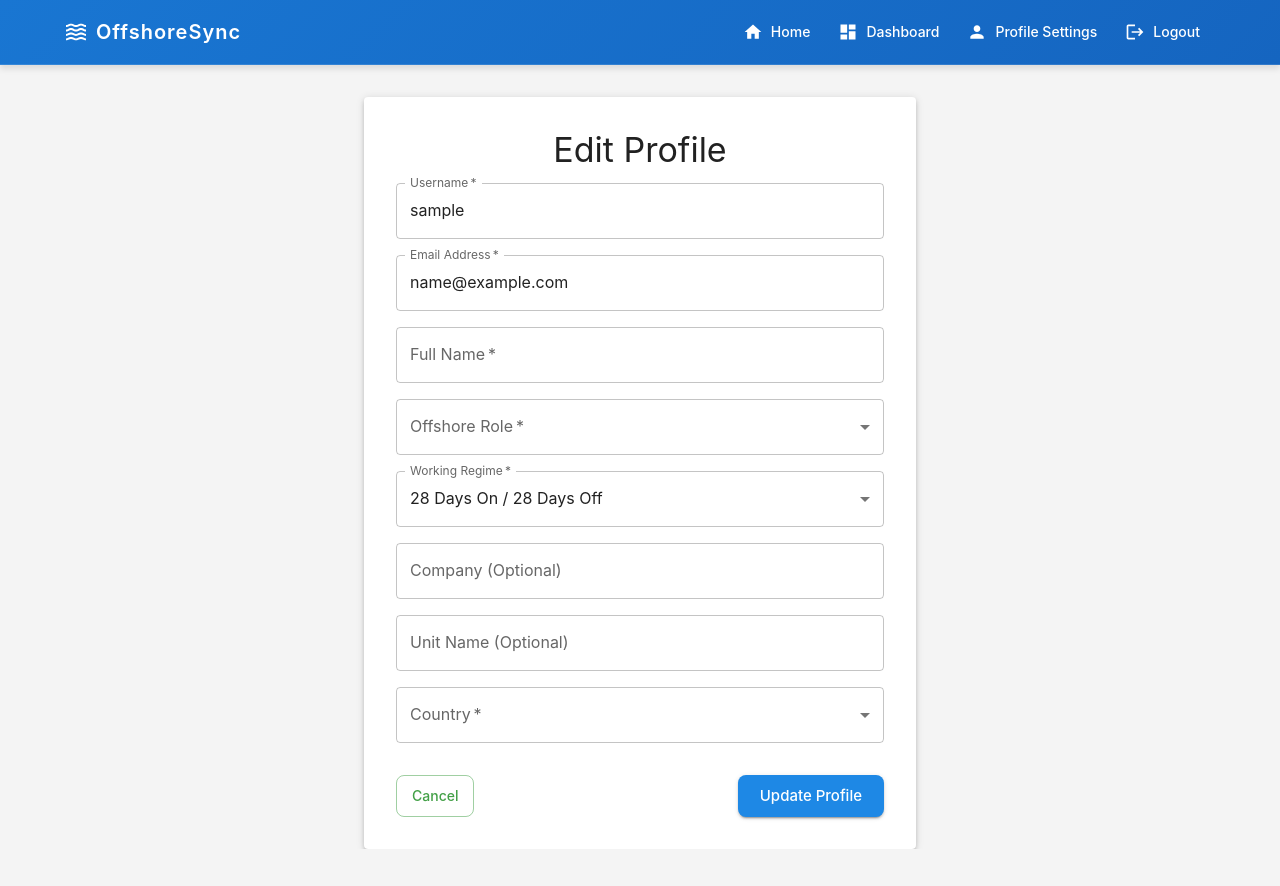
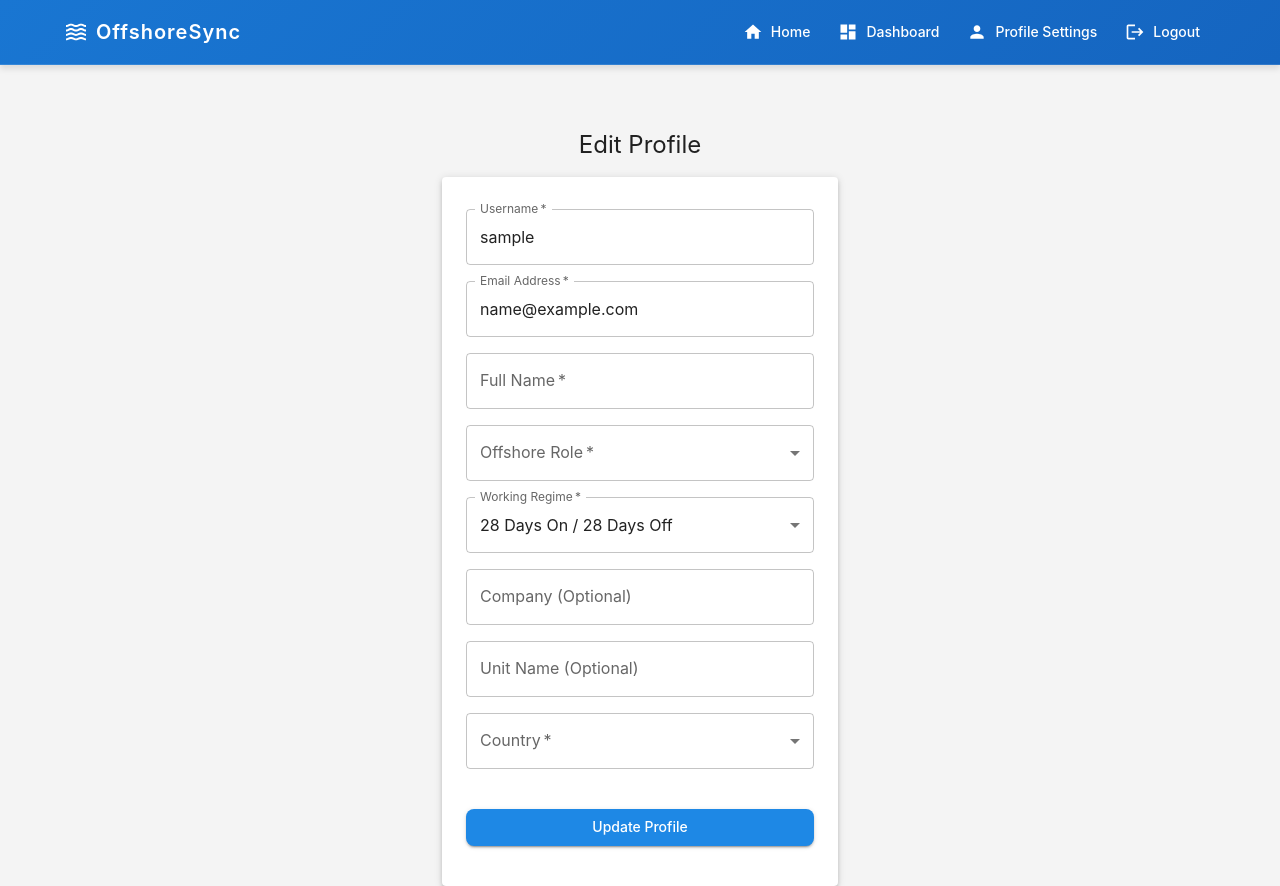
Before and after one commit to OffshoreSync/react-client, a React (Create React App) app: page /edit-profile in a window 1280 px wide. Before the commit the page ends 849 px from the top, so only its background shows below. Built offline with nearby package versions, Linux system fonts and the light colour scheme; sample sign-in values are in the browser's storage.

Commit message:
client: Refactor user edit update

```diff
--- a/src/components/EditProfile.js
+++ b/src/components/EditProfile.js
@@ -33,6 +33,7 @@ const EditProfile = () => {
   const [error, setError] = useState('');
   const [success, setSuccess] = useState('');
   const navigate = useNavigate();
+  const [countryList] = useState(OFFSHORE_COUNTRIES.map(country => country.name));
 
   useEffect(() => {
     // Check if user is logged in
@@ -62,8 +63,15 @@ const EditProfile = () => {
         customOnDutyDays: parsedUser.workingRegime?.onDutyDays || '',
         customOffDutyDays: parsedUser.workingRegime?.offDutyDays || '',
         company: parsedUser.company || '',
+
+        // Explicitly handle country and unitName
         unitName: parsedUser.unitName || '',
         country: parsedUser.country || ''
+      });
+
+      console.log('Initial form data:', {
+        unitName: parsedUser.unitName,
+        country: parsedUser.country
       });
     } catch (error) {
       console.error('Error parsing user data', error);
@@ -100,77 +108,82 @@ const EditProfile = () => {
     setSuccess(''); // Clear success message
   };
 
-  const onSubmit = async e => {
+  const onSubmit = async (e) => {
     e.preventDefault();
+    setError('');
+    setSuccess('');
+
     try {
-      // Determine working regime
-      let finalWorkingRegime;
+      // Prepare data for submission
+      const updateData = {
+        username: formData.username,
+        email: formData.email,
+        fullName: formData.fullName,
+        offshoreRole: formData.offshoreRole,
+        company: formData.company || null,
+
+        // Explicitly include country and unitName
+        country: formData.country || originalUser.country,
+        unitName: formData.unitName || originalUser.unitName,
+      };
+
+      // Handle working regime
       if (formData.workingRegime === 'custom') {
-        const onDutyDays = parseInt(formData.customOnDutyDays, 10);
-        const offDutyDays = parseInt(formData.customOffDutyDays, 10);
-
-        // Validate custom working regime
-        if (isNaN(onDutyDays) || isNaN(offDutyDays)) {
-          setError('Please enter valid numbers for On and Off Duty days');
-          return;
+        updateData.workingRegime = {
+          onDutyDays: parseInt(formData.customOnDutyDays),
+          offDutyDays: parseInt(formData.customOffDutyDays)
+        };
+      } else {
+        const [onDutyDays, offDutyDays] = formData.workingRegime.split('/').map(Number);
+        updateData.workingRegime = { onDutyDays, offDutyDays };
       }
 
-        if (onDutyDays < 7 || offDutyDays < 7) {
-          setError('On and Off Duty days must be at least 7');
-          return;
-        }
+      // Get token from localStorage
+      const token = localStorage.getItem('token');
 
-        if (onDutyDays + offDutyDays > 365) {
-          setError('Total On and Off Duty days must not exceed 365');
-          return;
-        }
+      console.log('Sending update data:', updateData);
 
-        finalWorkingRegime = {
-          onDutyDays,
-          offDutyDays
-        };
-      } else {
-        // Predefined regimes
-        const [onDutyDays, offDutyDays] = formData.workingRegime.split('/').map(Number);
-        finalWorkingRegime = {
-          onDutyDays,
-          offDutyDays
-        };
-      }
+      // Send update request
+      const response = await axios.put(
+        'http://localhost:5000/api/auth/update-profile',
+        updateData,
+        { headers: { Authorization: `Bearer ${token}` } }
+      );
 
-      // Prepare submit data
-      const submitData = {
-        ...formData,
-        workingRegime: finalWorkingRegime,
-        company: formData.company.trim() || null,
-        unitName: formData.unitName.trim() || null
+      console.log('Update response:', response.data);
+
+      // Update localStorage with new user data
+      const safeUser = {
+        id: response.data.user.id,
+        username: response.data.user.username,
+        email: response.data.user.email,
+        fullName: response.data.user.fullName,
+        offshoreRole: response.data.user.offshoreRole,
+        workingRegime: response.data.user.workingRegime,
+        company: response.data.user.company || null,
+        unitName: response.data.user.unitName || null,
+        country: response.data.user.country || null,
+        nextOnBoardDate: response.data.user.nextOnBoardDate || null,
+        workSchedule: response.data.user.workSchedule || {}
       };
 
-      // Remove custom working regime inputs from submitted data
-      delete submitData.customOnDutyDays;
-      delete submitData.customOffDutyDays;
+      // Log stored user data for verification
+      console.log('Updated User Data:', JSON.stringify(safeUser, null, 2));
 
-      // Get token for authorization
-      const token = localStorage.getItem('token');
+      localStorage.setItem('user', JSON.stringify(safeUser));
 
-      // Send update request
-      const res = await axios.put('http://localhost:5000/api/auth/update-profile', submitData, {
-        headers: {
-          'Authorization': `Bearer ${token}`
-        }
-      });
+      // Update token
+      localStorage.setItem('token', response.data.token);
 
-      // Update local storage with new user data
-      localStorage.setItem('user', JSON.stringify(res.data.user));
-
-      // Set success message
+      // Show success message
       setSuccess('Profile updated successfully');
 
-      // Optional: Redirect to profile settings after update
+      // Optional: Redirect or update state
       setTimeout(() => {
-        navigate('/settings');
+        navigate('/dashboard');
       }, 1500);
     } catch (err) {
+      console.error('Profile update error:', err.response?.data || err.message);
       setError(err.response?.data?.message || 'Profile update failed. Please try again.');
     }
   };
@@ -178,25 +191,30 @@ const EditProfile = () => {
   if (!originalUser) return null;
 
   return (
-    <Container maxWidth="sm">
-      <Paper elevation={3} sx={{ p: 4, mt: 4 }}>
-        <Typography variant="h4" gutterBottom align="center">
+    <Container maxWidth="xs">
+      <Box
+        sx={{
+          marginTop: 8,
+          display: 'flex',
+          flexDirection: 'column',
+          alignItems: 'center',
+        }}
+      >
+        <Typography component="h1" variant="h5">
           Edit Profile
         </Typography>
-
-        {error && (
-          <Alert severity="error" sx={{ mb: 2 }}>
-            {error}
-          </Alert>
-        )}
-
-        {success && (
-          <Alert severity="success" sx={{ mb: 2 }}>
-            {success}
-          </Alert>
-        )}
-
-        <Box component="form" onSubmit={onSubmit} sx={{ display: 'flex', flexDirection: 'column', gap: 2 }}>
+        <Paper
+          elevation={3}
+          sx={{
+            width: '100%',
+            padding: 3,
+            marginTop: 2,
+            display: 'flex',
+            flexDirection: 'column',
+            alignItems: 'center',
+          }}
+        >
+          <Box component="form" onSubmit={onSubmit} noValidate sx={{ mt: 1, width: '100%' }}>
             <TextField
               fullWidth
               label="Username"
@@ -205,6 +223,7 @@ const EditProfile = () => {
               onChange={onChange}
               required
               variant="outlined"
+              sx={{ mb: 2 }}
             />
 
             <TextField
@@ -216,6 +235,7 @@ const EditProfile = () => {
               onChange={onChange}
               required
               variant="outlined"
+              sx={{ mb: 2 }}
             />
 
             <TextField
@@ -226,9 +246,10 @@ const EditProfile = () => {
               onChange={onChange}
               required
               variant="outlined"
+              sx={{ mb: 2 }}
             />
 
-          <FormControl fullWidth required>
+            <FormControl fullWidth required sx={{ mb: 2 }}>
               <InputLabel>Offshore Role</InputLabel>
               <Select
                 name="offshoreRole"
@@ -244,7 +265,7 @@ const EditProfile = () => {
               </Select>
             </FormControl>
 
-          <FormControl fullWidth required>
+            <FormControl fullWidth required sx={{ mb: 2 }}>
               <InputLabel>Working Regime</InputLabel>
               <Select
                 name="workingRegime"
@@ -260,7 +281,7 @@ const EditProfile = () => {
             </FormControl>
 
             {formData.workingRegime === 'custom' && (
-            <Box sx={{ display: 'flex', gap: 2 }}>
+              <Box sx={{ display: 'flex', gap: 2, mb: 2 }}>
                 <TextField
                   fullWidth
                   type="number"
@@ -293,6 +314,7 @@ const EditProfile = () => {
               value={formData.company}
               onChange={onChange}
               variant="outlined"
+              sx={{ mb: 2 }}
             />
 
             <TextField
@@ -302,9 +324,10 @@ const EditProfile = () => {
               value={formData.unitName}
               onChange={onChange}
               variant="outlined"
+              sx={{ mb: 2 }}
             />
 
-          <FormControl fullWidth required>
+            <FormControl fullWidth required sx={{ mb: 2 }}>
               <InputLabel>Country</InputLabel>
               <Select
                 name="country"
@@ -312,35 +335,37 @@ const EditProfile = () => {
                 label="Country"
                 onChange={onChange}
               >
-              <MenuItem value="">Select Country</MenuItem>
-              {OFFSHORE_COUNTRIES.map(country => (
-                <MenuItem key={country.code} value={country.name}>
-                  {country.name}
+                {countryList.map((country, index) => (
+                  <MenuItem key={index} value={country}>
+                    {country}
                   </MenuItem>
                 ))}
               </Select>
             </FormControl>
 
-          <Box sx={{ display: 'flex', justifyContent: 'space-between', mt: 2 }}>
-            <Button
-              variant="outlined"
-              color="secondary"
-              onClick={() => navigate('/settings')}
-            >
-              Cancel
-            </Button>
+            {error && (
+              <Alert severity="error" sx={{ width: '100%', mt: 2 }}>
+                {error}
+              </Alert>
+            )}
+
+            {success && (
+              <Alert severity="success" sx={{ width: '100%', mt: 2 }}>
+                {success}
+              </Alert>
+            )}
 
             <Button
               type="submit"
+              fullWidth
               variant="contained"
-              color="primary"
-              size="large"
+              sx={{ mt: 3, mb: 2 }}
             >
               Update Profile
             </Button>
           </Box>
+        </Paper>
       </Box>
-      </Paper>
     </Container>
   );
 };
--- a/src/components/Login.js
+++ b/src/components/Login.js
@@ -29,40 +29,45 @@ const Login = () => {
     setError(''); // Clear error when user starts typing
   };
 
-  const onSubmit = async e => {
+  const onSubmit = async (e) => {
     e.preventDefault();
+    setError('');
+
     try {
-      const res = await axios.post('http://localhost:5000/api/auth/login', formData);
+      const response = await axios.post('http://localhost:5000/api/auth/login', {
+        username,
+        password
+      });
 
-      console.log('Full login response:', res.data);
+      // Log the entire response for debugging
+      console.log('Login Response:', JSON.stringify(response.data, null, 2));
 
-      // Ensure working regime is correctly stored
-      const userWithFullData = {
-        ...res.data.user,
-        workingRegime: res.data.user.workingRegime || {
-          onDutyDays: 28,  // Default to 28/28 if not present
-          offDutyDays: 28
-        }
+      // Destructure and ensure all fields are present
+      const { token, user } = response.data;
+
+      // Ensure all expected fields are present
+      const safeUser = {
+        id: user._id,
+        username: user.username,
+        email: user.email,
+        fullName: user.fullName,
+        offshoreRole: user.offshoreRole,
+        workingRegime: user.workingRegime,
+        company: user.company || null,
+        unitName: user.unitName || null,
+        country: user.country || null,
+        nextOnBoardDate: user.nextOnBoardDate || null,
+        workSchedule: user.workSchedule || {}
       };
 
-      console.log('Processed user data:', userWithFullData);
+      // Store token and user data
+      localStorage.setItem('token', token);
+      localStorage.setItem('user', JSON.stringify(safeUser));
 
-      // Validate working regime
-      if (!userWithFullData.workingRegime ||
-          typeof userWithFullData.workingRegime.onDutyDays !== 'number' ||
-          typeof userWithFullData.workingRegime.offDutyDays !== 'number') {
-        console.warn('Invalid working regime detected, using default');
-        userWithFullData.workingRegime = {
-          onDutyDays: 28,
-          offDutyDays: 28
-        };
-      }
+      // Log stored user data for verification
+      console.log('Stored User Data:', JSON.stringify(safeUser, null, 2));
 
-      // Store user token and info in localStorage
-      localStorage.setItem('token', res.data.token);
-      localStorage.setItem('user', JSON.stringify(userWithFullData));
-
-      // Redirect to dashboard or main app page
+      // Redirect to dashboard
       navigate('/dashboard');
     } catch (err) {
       console.error('Login error:', err.response?.data || err.message);
```
Also changed, not shown: src/components/Dashboard.js (+168 -44 lines), src/components/ProfileSettings.js (+29 -1 lines). Lines whose indentation alone changed are shown as unchanged.
